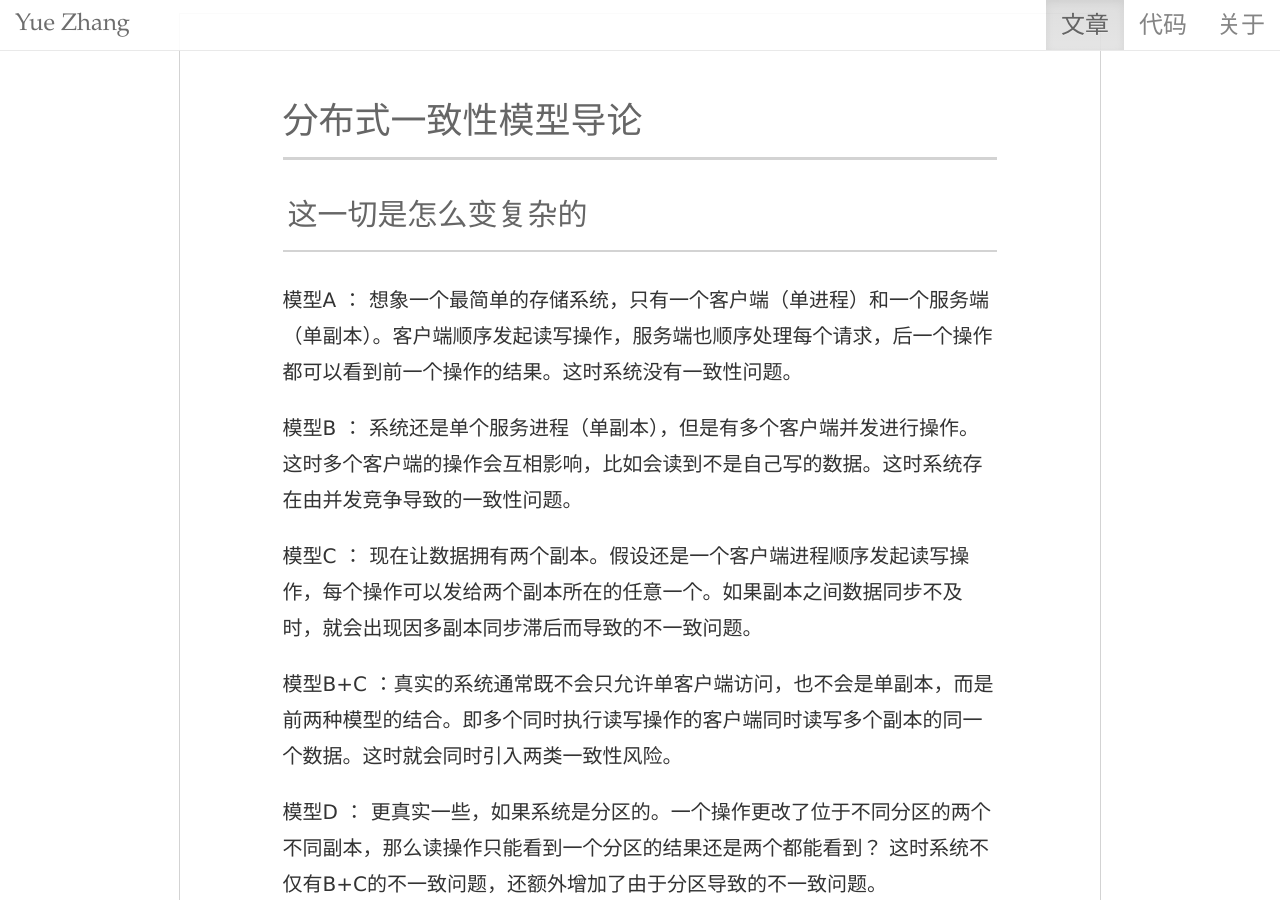
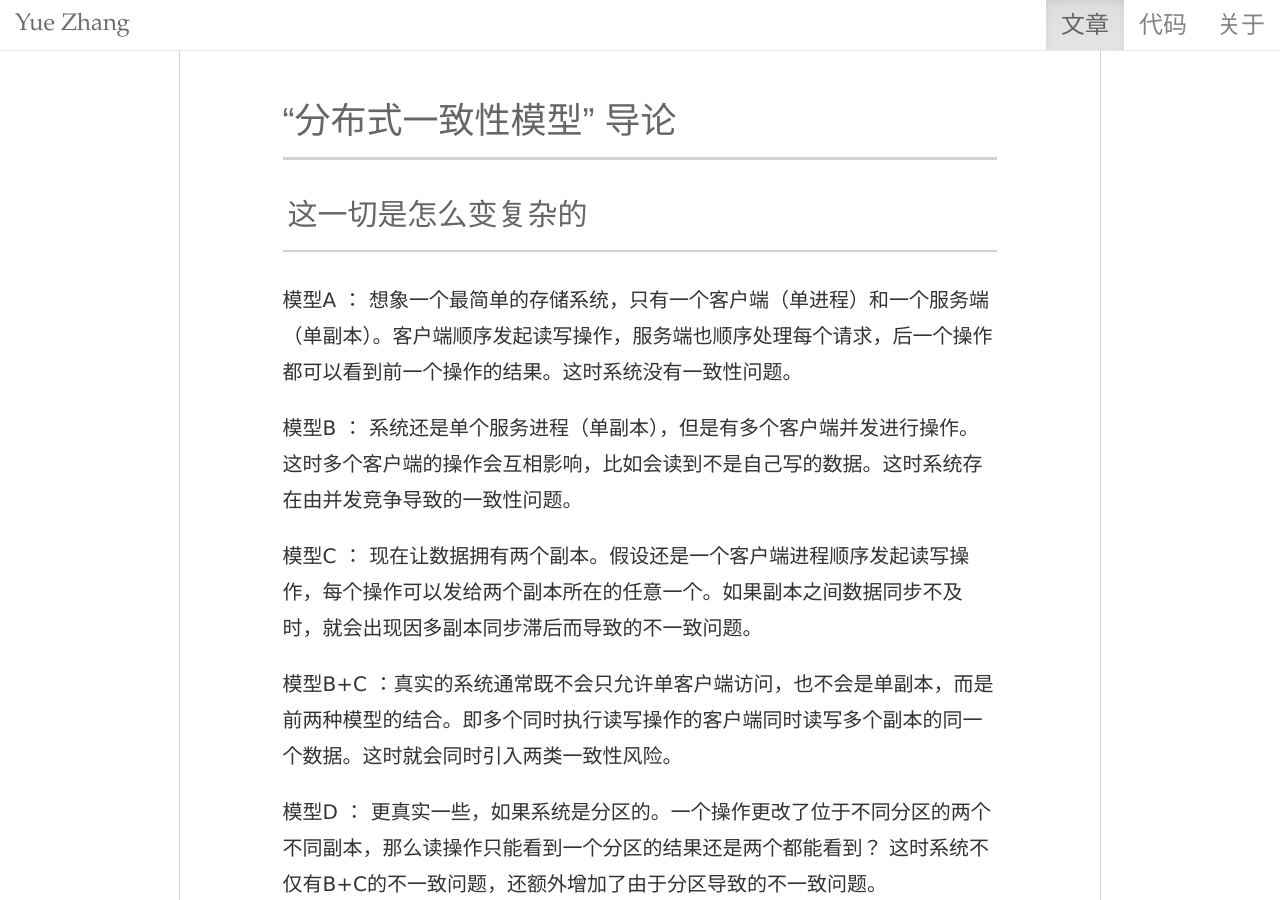
Before and after one commit to eueuy/eueuy.github.io, a Jekyll site: the page built from _posts/2018-05-17-consistency-model.md, in a window 1280 px wide and 900 px high. Built offline with Jekyll 4.4.1, drawn with Linux system fonts in a browser that asks for light colours.

```diff
--- a/_posts/2018-05-17-consistency-model.md
+++ b/_posts/2018-05-17-consistency-model.md
@@ -1,6 +1,6 @@
 ---
 layout: post
-title: 分布式一致性模型导论
+title: “分布式一致性模型” 导论
 author: zhangyue
 ---
 
```
